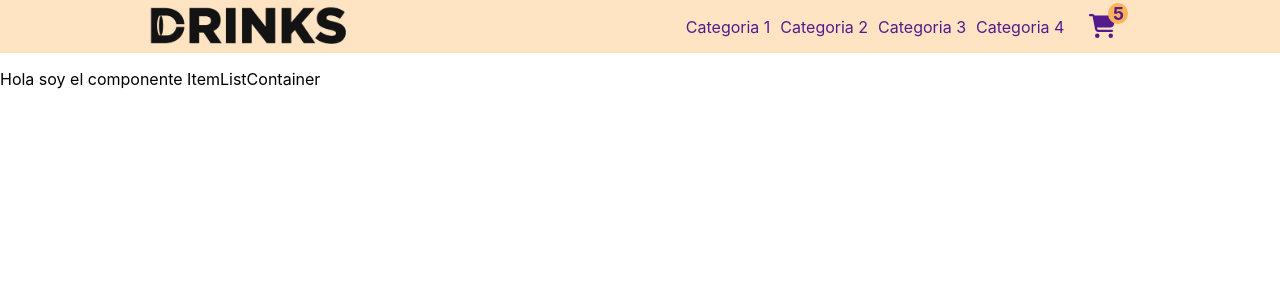
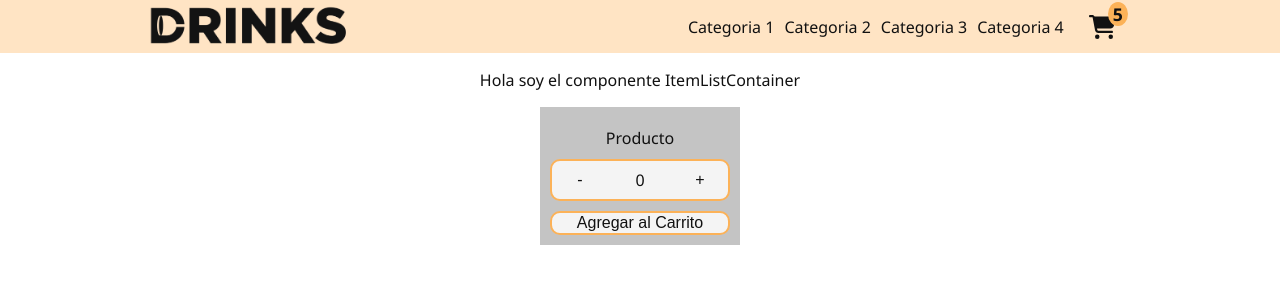
Before and after one commit to fpenna-dev/drinks-ecommerce-PENNA, a React (Create React App) app: page / in a window 1280 px wide. Shown: the top 300 px of the page. Built offline with nearby package versions, Linux system fonts and the light colour scheme.

Commit message:
Add files via upload

```diff
--- a/src/App.css
+++ b/src/App.css
@@ -1,3 +1,18 @@
+* {
+  box-sizing: border-box;
+  color: #111;
+}
+
+html {
+  font-size: 16px;
+}
+
+body {
+  background-color: #ffffff;
+  margin: 0;
+  font-family: "Segoe UI", Tahoma, Geneva, Verdana, sans-serif;
+}
+
 .App {
   text-align: center;
 }
--- /dev/null
+++ b/src/components/ItemCount.js
@@ -0,0 +1,57 @@
+import React from "react";
+import "./itemcount.css";
+import { useState } from "react";
+
+const ItemCount = (props) => {
+  // Creo la varaible "stock" para pasarla como prop
+  let stock = props.stock;
+
+  // Defino el useState
+  const [count, setCount] = useState(props.initial);
+
+  // Creo la funcion "increment" para aumentar el item, con un condicional que checkee el stock
+  const increment = () => {
+    if (count < stock) {
+      setCount(count + 1);
+    }
+  };
+
+  // Creo la funcion "decrement" para aumentar el item, con un condicional que checkee el stock
+  const decrement = () => {
+    if (count > 0) {
+      setCount(count - 1);
+    }
+  };
+
+  // Creo la funcion "addToCart" para agregar los items al carrito con validaciones con respecto al stock y no agregar 0 productos
+  const addToCart = () => {
+    if (count === 0) {
+      alert(`Por favor seleccione cuantos productos quiere agregar al carrito`);
+    } else if (count > 0) {
+      alert(`Agregaste ${count} productos al carrito de compra`);
+    }
+  };
+
+  return (
+    <>
+      <div className="count">
+        <span className="count__title">Producto</span>
+        <div className="count__container">
+          <button onClick={decrement} className="count__btn">
+            -
+          </button>
+          <span className="count__item">{count}</span>
+          <button onClick={increment} className="count__btn">
+            +
+          </button>
+        </div>
+
+        <button onClick={addToCart} className="count__btnAdd">
+          Agregar al Carrito
+        </button>
+      </div>
+    </>
+  );
+};
+
+export default ItemCount;
--- a/src/components/ItemListContainer.js
+++ b/src/components/ItemListContainer.js
@@ -1,7 +1,16 @@
 import React from "react";
+import ItemCount from "./ItemCount";
+import "./itemlistcontainer.css";
 
 const ItemListContainer = ({ desc }) => {
-  return <p>{desc}</p>;
+  return (
+    <>
+      <div className="container">
+        <p>{desc}</p>
+        <ItemCount initial={0} stock={5} />
+      </div>
+    </>
+  );
 };
 
 export default ItemListContainer;
--- /dev/null
+++ b/src/components/itemcount.css
@@ -0,0 +1,50 @@
+.count {
+  width: 200px;
+  display: flex;
+  flex-direction: row;
+  flex-wrap: wrap;
+  justify-content: space-between;
+  padding: 20px;
+  background-color: rgb(196, 196, 196);
+  padding: 10px;
+}
+
+.count__title {
+  width: 100%;
+  text-align: center;
+  margin: 10px;
+}
+
+.count__item {
+  width: 50%;
+  text-align: center;
+}
+.count__btn {
+  font-size: 1rem;
+  width: 25%;
+  border: 0;
+  background: none;
+  border-radius: 10px;
+  cursor: pointer;
+}
+.count__btnAdd {
+  width: 100%;
+  border: 2px solid #fcb258;
+  background-color: #f4f4f4;
+  border-radius: 10px;
+  cursor: pointer;
+  font-size: 1rem;
+  margin-top: 10px;
+}
+
+.count__container {
+  width: 100%;
+  display: flex;
+  flex-direction: row;
+  flex-wrap: wrap;
+  justify-content: space-between;
+  background-color: #f4f4f4;
+  border-radius: 10px;
+  border: 2px solid #fcb258;
+  padding: 8px;
+}
--- /dev/null
+++ b/src/components/itemlistcontainer.css
@@ -0,0 +1,6 @@
+.container {
+  display: flex;
+  justify-content: center;
+  flex-direction: column;
+  align-items: center;
+}
```
Also changed, not shown: src/index.js (+5 -6 lines).
